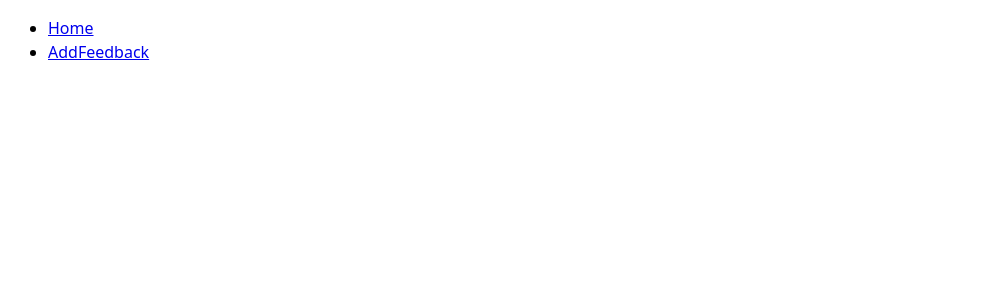
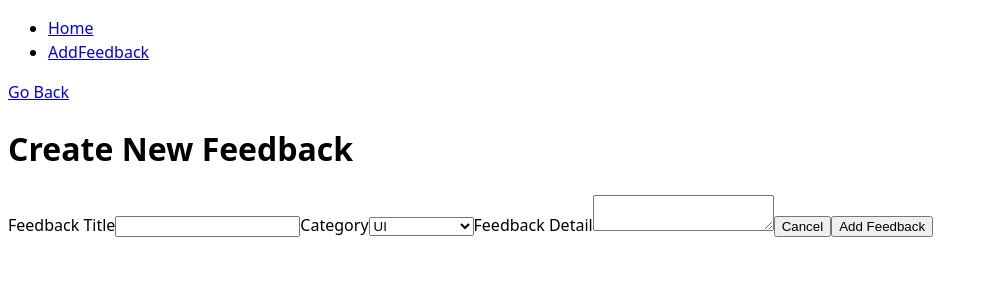
Before and after one commit to TamaraMcGiffin/product-feedback-app, a React (Vite) app in the folder client/: page /AddFeedback in a window 1280 px wide. Before the commit this address had no page. Shown: the top 300 px of the page, without its empty margins (0-988 px from the left). Built offline with nearby package versions, Linux system fonts and the light colour scheme.

Commit message:
Saving progress, added components, created form and tested buttons with links

```diff
--- a/client/src/App.jsx
+++ b/client/src/App.jsx
@@ -20,7 +20,7 @@ function App() {
       </nav>
       <Routes>
         <Route path="/" element={<Home />} />
-        <Route path="/about" element={<AddFeedback />} />
+        <Route path="/AddFeedback" element={<AddFeedback />} />
       </Routes>
     </div>
   );
--- /dev/null
+++ b/client/src/components/ButtonsFilters.jsx
@@ -0,0 +1,20 @@
+import React from "react";
+
+//moved outside function
+const filterCategories = ["All", "UI", "UX", "Enhancement", "Bug", "Feature"];
+
+function ButtonsFilters({ onClick }) {
+  return (
+    <>
+      <div className="buttons-card">
+        {filterCategories.map((category) => (
+          <button key={category} onClick={() => onClick(category)}>
+            {category}
+          </button>
+        ))}
+      </div>
+    </>
+  );
+}
+
+export default ButtonsFilters;
--- /dev/null
+++ b/client/src/components/NoFeedbackCard.jsx
@@ -0,0 +1,9 @@
+function NoFeedbackCard() {
+  return (
+    <>
+      <h1> There is no feedback yet. </h1>
+    </>
+  );
+}
+
+export default NoFeedbackCard;
--- /dev/null
+++ b/client/src/components/SuggestionsCard.jsx
@@ -0,0 +1,9 @@
+function SuggestionsCard() {
+  return (
+    <>
+      <h1> There is no feedback yet. </h1>
+    </>
+  );
+}
+
+export default SuggestionsCard;
--- a/client/src/pages/AddFeedback.jsx
+++ b/client/src/pages/AddFeedback.jsx
@@ -1,6 +1,39 @@
+import { Link } from "react-router-dom";
+
 // pages/AddFeedback.jsx
 function AddFeedback() {
-  return <h1> Welcome to the Feedback page</h1>;
+  return (
+    <>
+      <Link to="/"> Go Back </Link>
+      {/* use className not class and htmlFor*/}
+      <div className="feedback-form">
+        <h1> Create New Feedback</h1>
+
+        <form>
+          <label htmlFor="feedback-title">Feedback Title</label>
+          <input type="text" id="feedback-title" name="title" required />
+
+          <label htmlFor="category">Category</label>
+          <select id="category" name="category" required>
+            <option value="ui">UI</option>
+            <option value="ux">UX</option>
+            <option value="enhancement">Enhancement</option>
+            <option value="bug">Bug</option>
+            <option value="feature">Feature</option>
+          </select>
+
+          <label htmlFor="feedback-detail">Feedback Detail</label>
+          <textarea id="feedback-detail" name="detail" required />
+
+          <Link to="/">
+            <button type="button">Cancel</button>
+          </Link>
+
+          <button type="submit">Add Feedback</button>
+        </form>
+      </div>
+    </>
+  );
 }
 
 export default AddFeedback;
--- a/client/src/pages/Home.jsx
+++ b/client/src/pages/Home.jsx
@@ -1,7 +1,29 @@
-// pages/Home.jsx
+//Correct filepaths for components, tested and works!
+// import { useState } from "react";
+//forgot to import yay, worked out!
+import ButtonsFilters from "../components/ButtonsFilters";
+
+import NoFeedbackCard from "../components/NoFeedbackCard";
+// import SuggestionsCard from "../components/SuggestionsCard";
+
 function Home() {
-  return <h1>Welcome to the Home Page</h1>;
+  const handleClick = (category) => {
+    console.log(`Filter button clicked for ${category}`);
+  };
+  return (
+    <>
+      <h1>Welcome to the Home Page</h1>
+      <div className="my-company-home-card">
+        <h3>My Company</h3>
+        <p>Feedback Board</p>
+      </div>
+      <ButtonsFilters onClick={handleClick} />
+
+      <NoFeedbackCard />
+
+      {/* <SuggestionsCard /> */}
+    </>
+  );
 }
 
-
 export default Home;
```
